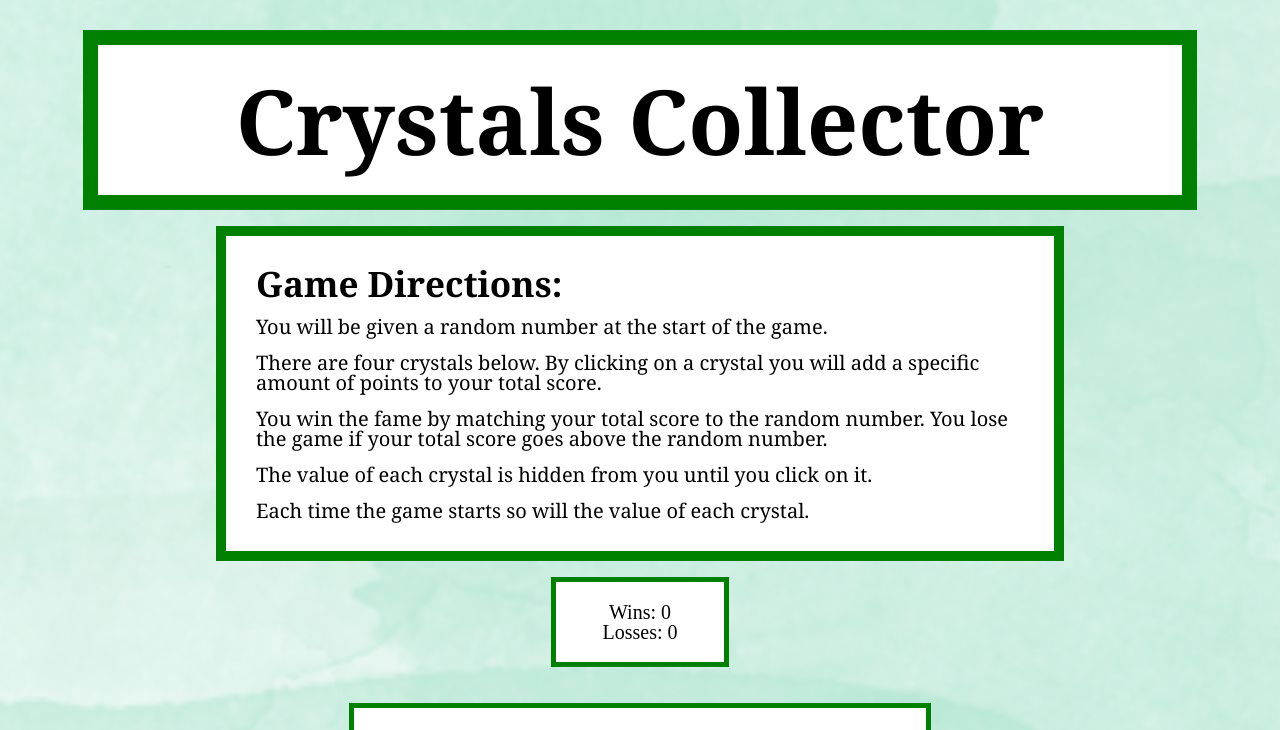
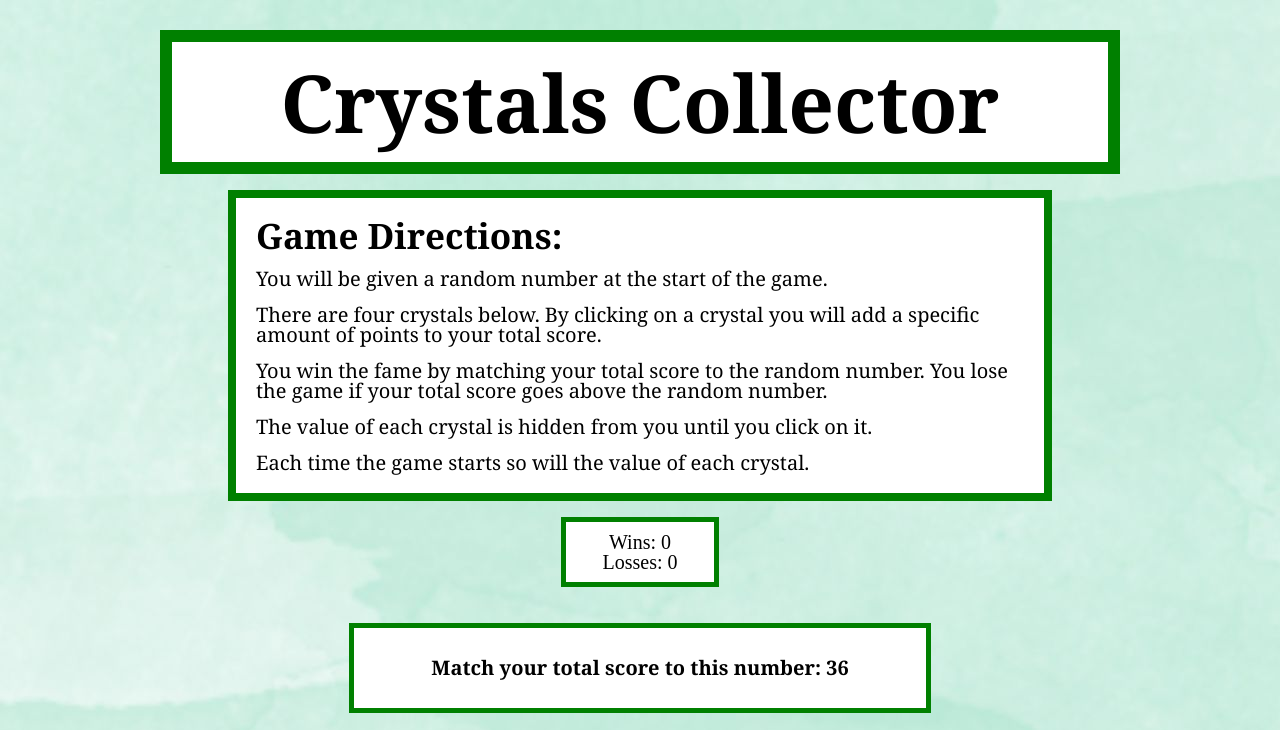
Before and after one commit to dara-cahill/UCF-JQuery-game, a plain HTML site: page index.html in a window 1280 px wide. Shown: the top 730 px of the page. Drawn offline with nearby package versions, Linux system fonts and the light colour scheme.

Commit message:
Update padding to fit game on one screen

```diff
--- a/assets/css/style.css
+++ b/assets/css/style.css
@@ -16,13 +16,13 @@ body {
 }
 
 h1 {
-    font-size: 90px;
+    font-size: 80px;
     font-weight: bold;
     text-align: center;
     font-family: Cambria, Cochin, Georgia, Times, 'Times New Roman', serif;
-    width: 80%;
-    border: 15px solid green;
-    padding: 30px;
+    width: 70%;
+    border: 12px solid green;
+    padding: 20px;
     margin: 0 auto;
     margin-top: 30px;
     background-color: white;
@@ -30,8 +30,8 @@ h1 {
 
 h4 {
     width: 60%;
-    border: 10px solid green;
-    padding: 30px;
+    border: 8px solid green;
+    padding: 20px;
     margin: 0 auto;
     background-color: white;
 }
@@ -52,7 +52,7 @@ p {
     font-size: 20px;
     width: 10%;
     border: 5px solid green;
-    padding: 20px;
+    padding: 10px;
     margin: 0 auto;
     background-color: white;
 }
```
